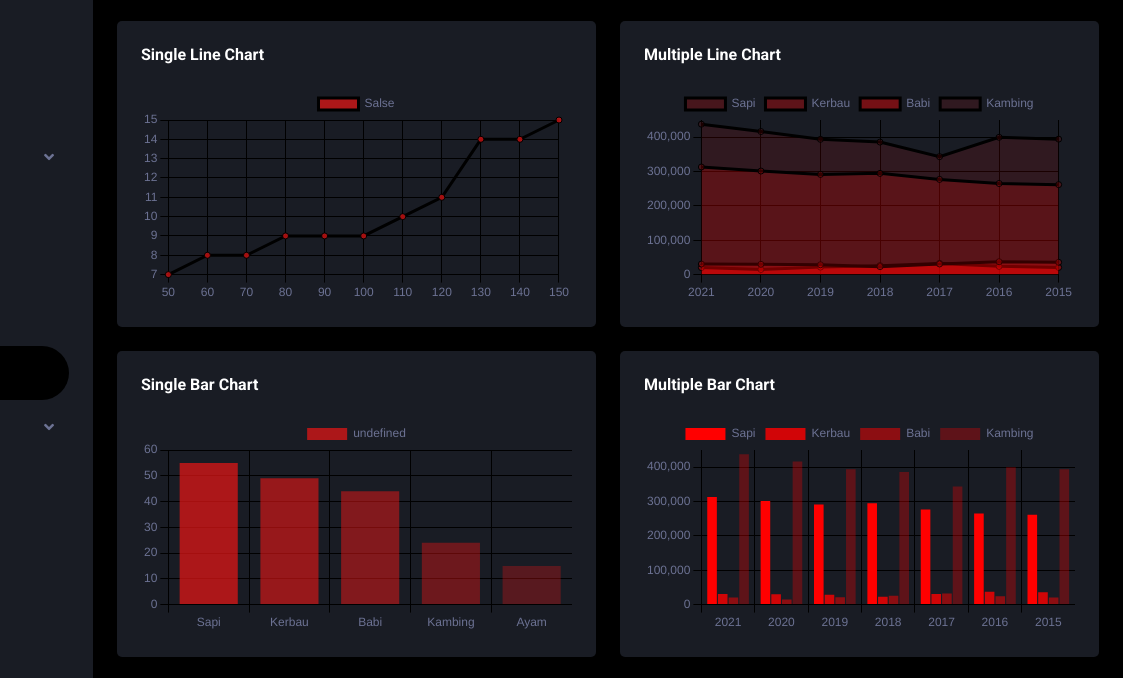
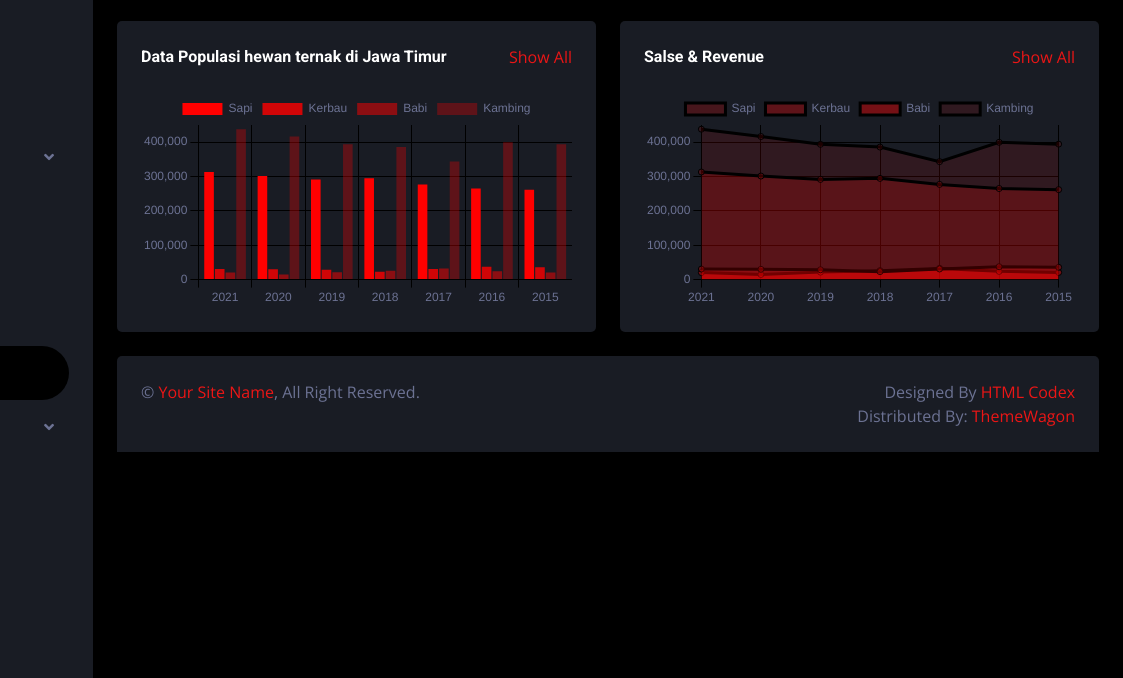
Before and after one commit to nazwawulandini/tugas-besar-1, a plain HTML site: page chart.html in a window 1280 px wide. Shown: the part 67-745 px from the top of the page, 157-1280 px from the left. Drawn offline with nearby package versions, Linux system fonts and the light colour scheme.

Commit message:
Update chart.html

```diff
--- a/chart.html
+++ b/chart.html
@@ -180,48 +180,30 @@
             <!-- Navbar End -->
 
 
-            <!-- Chart Start -->
+            <!-- Sales Chart Start -->
             <div class="container-fluid pt-4 px-4">
                 <div class="row g-4">
                     <div class="col-sm-12 col-xl-6">
-                        <div class="bg-secondary rounded h-100 p-4">
-                            <h6 class="mb-4">Single Line Chart</h6>
-                            <canvas id="line-chart"></canvas>
-                        </div>
-                    </div>
-                    <div class="col-sm-12 col-xl-6">
-                        <div class="bg-secondary rounded h-100 p-4">
-                            <h6 class="mb-4">Multiple Line Chart</h6>
-                            <canvas id="salse-revenue"></canvas>
-                        </div>
-                    </div>
-                    <div class="col-sm-12 col-xl-6">
-                        <div class="bg-secondary rounded h-100 p-4">
-                            <h6 class="mb-4">Single Bar Chart</h6>
-                            <canvas id="bar-chart"></canvas>
-                        </div>
-                    </div>
-                    <div class="col-sm-12 col-xl-6">
-                        <div class="bg-secondary rounded h-100 p-4">
-                            <h6 class="mb-4">Multiple Bar Chart</h6>
+                        <div class="bg-secondary text-center rounded p-4">
+                            <div class="d-flex align-items-center justify-content-between mb-4">
+                                <h6 class="mb-0">Data Populasi hewan ternak di Jawa Timur </h6>
+                                <a href="">Show All</a>
+                            </div>
                             <canvas id="worldwide-sales"></canvas>
                         </div>
                     </div>
                     <div class="col-sm-12 col-xl-6">
-                        <div class="bg-secondary rounded h-100 p-4">
-                            <h6 class="mb-4">Pie Chart</h6>
-                            <canvas id="pie-chart"></canvas>
-                        </div>
-                    </div>
-                    <div class="col-sm-12 col-xl-6">
-                        <div class="bg-secondary rounded h-100 p-4">
-                            <h6 class="mb-4">Doughnut Chart</h6>
-                            <canvas id="doughnut-chart"></canvas>
+                        <div class="bg-secondary text-center rounded p-4">
+                            <div class="d-flex align-items-center justify-content-between mb-4">
+                                <h6 class="mb-0">Salse & Revenue</h6>
+                                <a href="">Show All</a>
+                            </div>
+                            <canvas id="salse-revenue"></canvas>
                         </div>
                     </div>
                 </div>
             </div>
-            <!-- Chart End -->
+            <!-- Sales Chart End -->
 
 
             <!-- Footer Start -->
```
